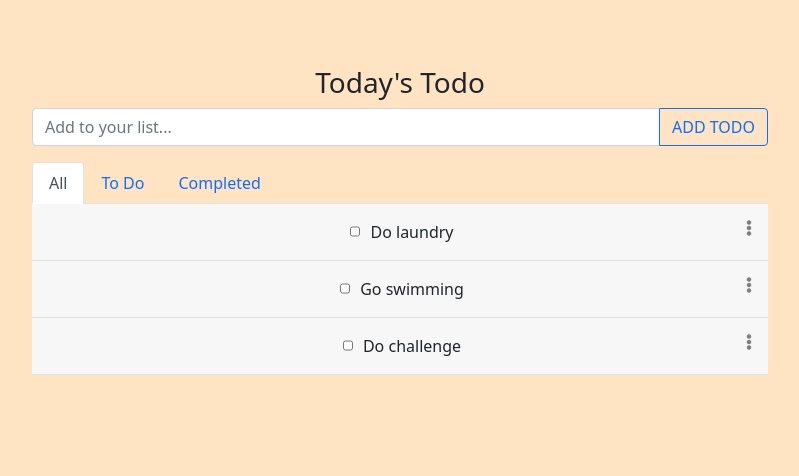
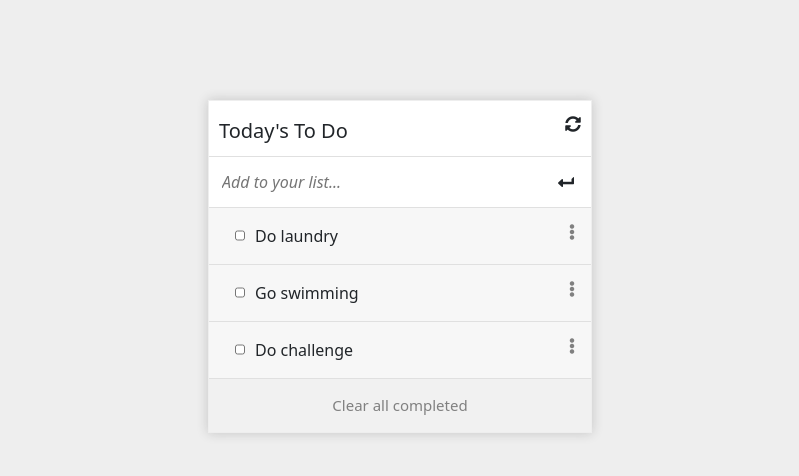
Before and after one commit to ccobasi/todo2.1, a website built with webpack: page src/index.html in a window 1280 px wide. Shown: the whole page, without its empty margins (240-1039 px from the left). Built offline with nearby package versions, Linux system fonts and the light colour scheme.

```diff
--- a/src/index.html
+++ b/src/index.html
@@ -10,41 +10,26 @@
     <title>Todo List</title>
 </head>
 <body>
+    <div class="wrapper">
+        <div class="mini-section title">
+            <p>Today's To Do</p>
+            <i class="fas fa-sync-alt"></i>
+        </div>
+        <div class="mini-section do">
+            <input type="text" placeholder="Add to your list..." class="task">
+            <i class="fas fa-level-down-alt fa-rotate-90"></i>
+        </div>
+        <div class="todoList">
 
-    <div class="container">
-        <div class="row">
-            <div class="col mx-auto col-md-8 mt-3 text-center">
-                <div class="alert align-items-center" id="message"></div>
-                <form id="todoForm" >
-                    <h3 class=""> Today's Todo</h3>
-                    <div class="input-group mb-3">
-                        <input type="text" class="form-control"  id="todoInput" value="" placeholder="Add to your list...">
-                        <button class="btn btn-outline-primary">ADD TODO</button>
-                    </div>
-                </form>
-                <ul class="nav nav-tabs">
-                    <li class="nav-item" data-type="all">
-                      <a class="nav-link active" href="#">All</a>
-                    </li>
-                    <li class="nav-item" data-type="todo">
-                      <a class="nav-link" href="#">To Do</a>
-                    </li>
-                    <li class="nav-item" data-type="done">
-                      <a class="nav-link" href="#">Completed</a>
-                    </li>
-                  </ul>
-                <!-- list items -->
-                <ul class="list-group list-group-flush" id="itemList"></ul>
-                <input type="hidden" id="filterType" value="all">
-                <input type="hidden" id="citem" value="">
-                <div class="todoList">
-
-                </div>
-
-            </div>
         </div>
+        <div class="clear-all">
+            <p>Clear all completed</p>
+        </div>
+    </div>
+    <div>
 
     </div>
+
 <script src="main.js"></script>
 </body>
 </html>
--- a/src/index.js
+++ b/src/index.js
@@ -1,32 +1,6 @@
 import './style.css';
-import {
-  reloadContainer, addListeners, dragOver, list,
-} from './drag.js';
+import {reloadContainer, addListeners, dragOver, list,} from './drag.js';
 import { getContainer } from './complete.js';
-
-// export const list = [
-//   {
-//     index: 0,
-//     description: 'Do laundry',
-//     completed: true,
-//   },
-//   {
-//     index: 1,
-//     description: 'Go swimming',
-//     completed: false,
-//   },
-//   {
-//     index: 2,
-//     description: 'Do challenge',
-//     completed: false,
-//   },
-
-// ];
-
-// if (localStorage.getItem('list')) {
-//   const getList = JSON.parse(localStorage.getItem('list'));
-//   list = getList;
-// }
 
 const todoList = document.querySelector('.todoList');
 
--- a/src/style.css
+++ b/src/style.css
@@ -1,5 +1,5 @@
 body {
-  background-color: bisque;
+  background-color: #eee;
 }
 
 .wrapper {
```
Also changed, not shown: dist/index.html, dist/main.js.
